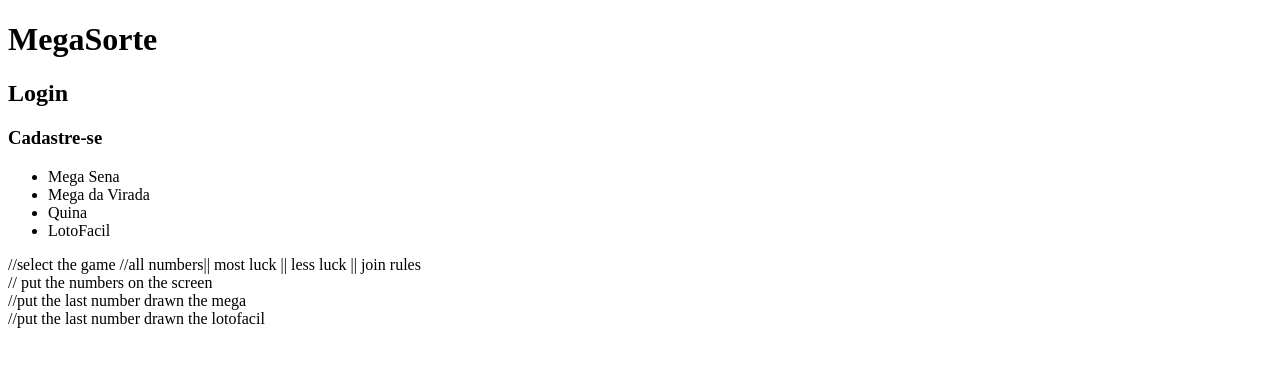
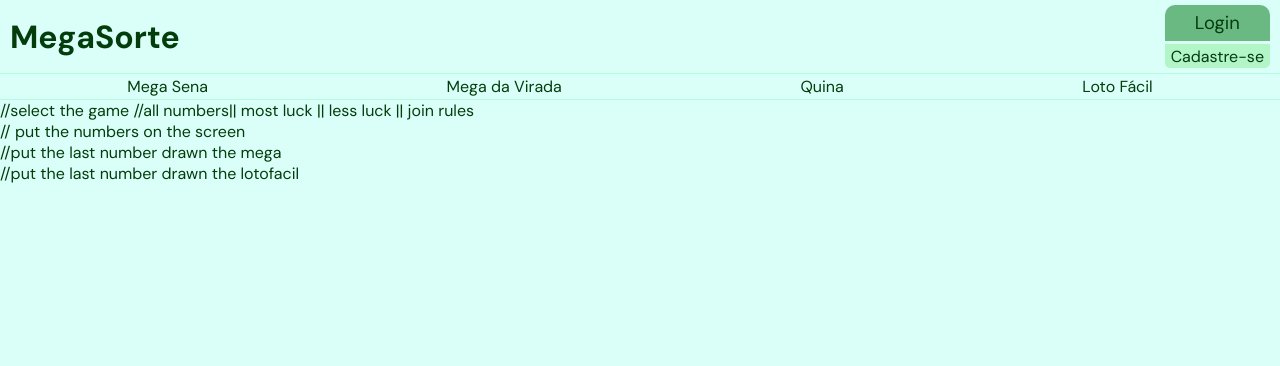
Before and after one commit to D13GO91/Mega, a plain HTML site: page index.html in a window 1280 px wide. Drawn offline with Linux system fonts and the light colour scheme.

Commit message:
layout new

```diff
--- a/index.html
+++ b/index.html
@@ -6,23 +6,30 @@
   <meta http-equiv="X-UA-Compatible" content="IE=edge">
   <meta name="viewport" content="width=device-width, initial-scale=1.0">
   <title>Mega</title>
-<link rel="stylesheet" href="./styles/style.css">
+  <!-- Style -->
+  <link rel="stylesheet" href="./styles/style.css">
+  <!-- Fonts -->
+  <link rel="preconnect" href="https://fonts.gstatic.com" />
+  <link
+    href="https://fonts.googleapis.com/css2?family=DM+Sans:wght@400;500;700&family=Poppins:wght@400;500;700&display=swap"
+    rel="stylesheet" />
 </head>
 
 <body>
   <header>
-    <h1 class="title">MegaSorte</h1>
-
-    <div class="cadastro">
-      <h2>Login</h2>
-      <h3>Cadastre-se</h3>
+    <div class="header">
+      <h1 class="title">MegaSorte</h1>
+      <div class="acesso">
+        <div class="login">Login</div>
+        <div class="cadastro">Cadastre-se</div>
+      </div>
     </div>
     <nav>
       <ul>
-        <li>Mega Sena</li>
-        <li>Mega da Virada</li>
-        <li>Quina</li>
-        <li>LotoFacil</li>
+        <li><a href="">Mega Sena</a></li>
+        <li><a href="">Mega da Virada</a></li>
+        <li><a href="">Quina</a></li>
+        <li><a href="">Loto Fácil</a></li>
       </ul>
     </nav>
   </header>
--- a/styles/style.css
+++ b/styles/style.css
@@ -0,0 +1,92 @@
+* {
+  margin: 0;
+  padding: 0;
+  box-sizing: border-box;
+}
+
+ul {
+  list-style: none;
+}
+
+a {
+  text-decoration: none;
+}
+
+img {
+  width: 100%;
+  height: auto;
+}
+
+:root {
+  --header-height: 4.5rem;
+
+  /* colors */
+  --hue: 139;
+  /* HSL color mode */
+  --base-color: hsl(var(--hue) 36% 57%);
+  --base-color-second: hsl(var(--hue) 78% 83%);
+  --base-color-alt: hsl(var(--hue) 57% 53%);
+  --title-color: hsl(var(--hue) 41% 10%);
+  --text-color: rgb(3, 61, 12);
+  --text-color-light: hsl(0 0% 98%);
+  --body-color: rgb(218, 255, 249);
+
+  /* fonts */
+  --title-font-size: 1.875rem;
+  --subtitle-font-size: 1.15rem;
+
+  --title-font: 'Poppins', sans-serif;
+  --body-font: 'DM Sans', sans-serif;
+}
+
+/*===  BASE ============================ */
+html {
+  scroll-behavior: smooth;
+}
+
+body {
+  font: 400 1rem var(--body-font);
+  color: var(--text-color);
+  background: var(--body-color);
+  -webkit-font-smoothing: antialiased;
+}
+
+.header {
+  position: relative;
+  display: flex;
+  padding: 5px 10px;
+  justify-content: space-between;
+  align-items: center;
+  border-bottom: 1px solid #b0fddd;
+}
+
+.acesso {
+  display: flex;
+  flex-direction: column;
+  align-items: center;
+}
+
+.login {
+  background-color: var(--base-color);
+  padding: 6px 30px;
+  font-size: var(--subtitle-font-size);
+  border-radius: 10px 10px 0 0;
+}
+
+.cadastro {
+  margin-top: 3px;
+  background-color: var(--base-color-second);
+  padding: 1.5px 6px;
+  border-radius: 0 0 5px 5px;
+}
+
+nav ul {
+  display: flex;
+  justify-content: space-around;
+  padding: 2px 8px;
+  border-bottom: 1px solid #b0fddd;
+}
+
+nav a{
+  color: var(--text-color);
+}
```
